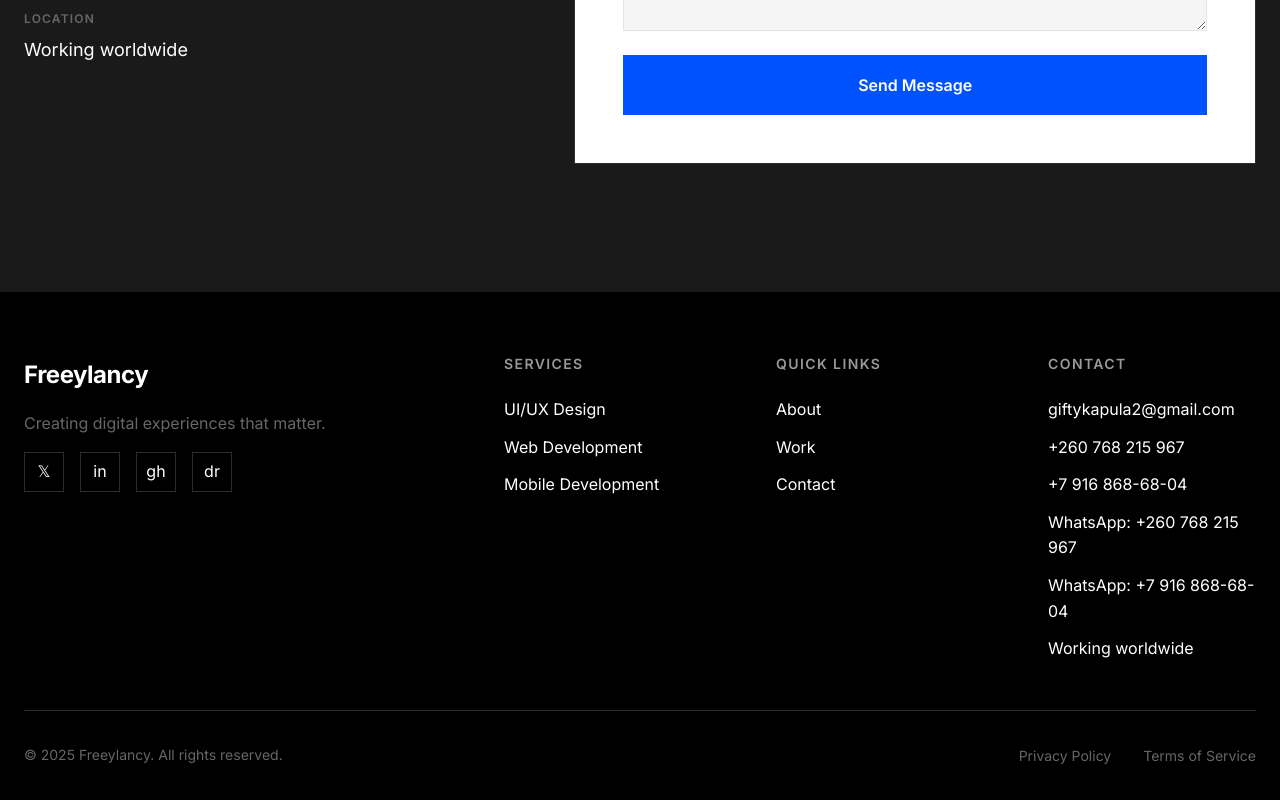
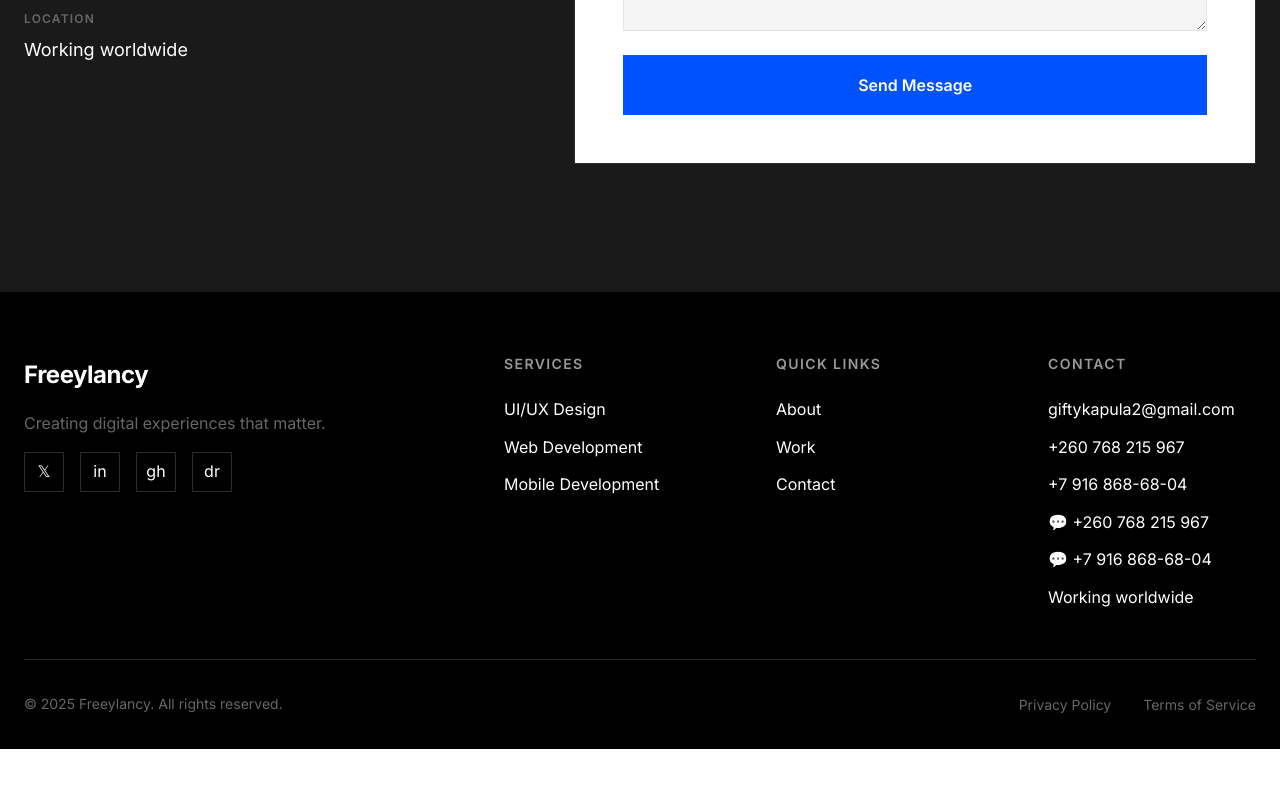
Before and after one commit to GiftyKapula/freeylancy, a React (Create React App) app: page / in a window 1280 px wide. Shown: the part 6338-7138 px from the top of the page. After the commit the page ends 7087 px from the top, so only its background shows below. Built offline with nearby package versions, Linux system fonts and the light colour scheme.

Commit message:
changed the whatsapp text to an icon

```diff
--- a/src/sections/Footer.js
+++ b/src/sections/Footer.js
@@ -141,7 +141,7 @@ const Footer = () => {
                   target="_blank"
                   rel="noopener noreferrer"
                 >
-                  WhatsApp: {t("contact.info.phone")}
+                  💬 {t("contact.info.phone")}
                 </a>
               </li>
               <li>
@@ -154,7 +154,7 @@ const Footer = () => {
                   target="_blank"
                   rel="noopener noreferrer"
                 >
-                  WhatsApp: {t("contact.info.phoneAlt")}
+                  💬 {t("contact.info.phoneAlt")}
                 </a>
               </li>
               <li>
```
